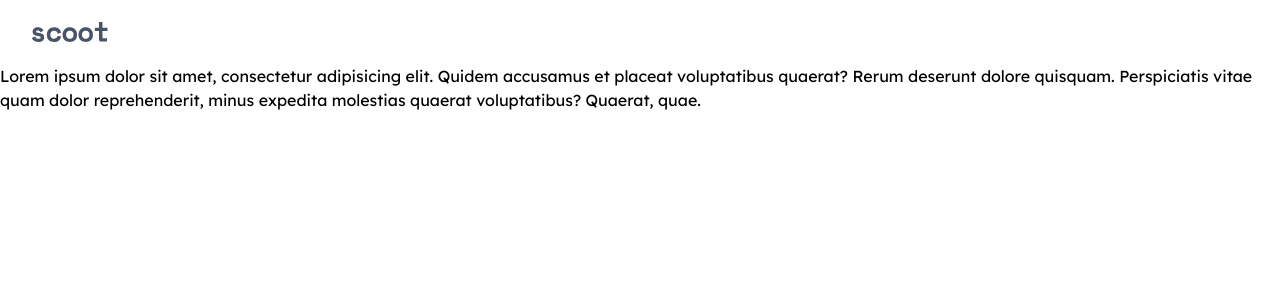
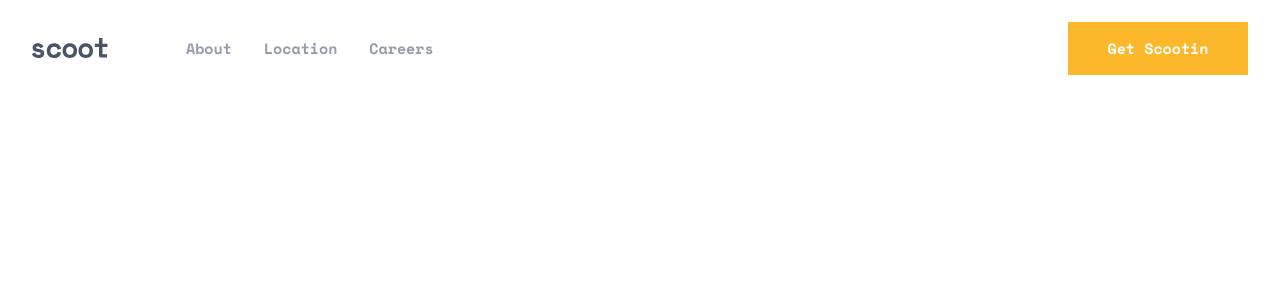
Before and after one commit to unaygney/scoot-multi-page-website, a Next.js app: page / in a window 1280 px wide. Shown: the top 300 px of the page. Built offline with nearby package versions, Linux system fonts and the light colour scheme.

Commit message:
navbar styles is done for all devices screen

```diff
--- a/app/globals.css
+++ b/app/globals.css
@@ -60,4 +60,8 @@ p {
     font-weight: 700;
     line-height: 25px; /* 138.889% */
   }
+
+  .link:hover {
+    color: #fcb72b;
+  }
 }
--- a/components/Navbar/index.jsx
+++ b/components/Navbar/index.jsx
@@ -18,8 +18,8 @@ function Navbar() {
   }, [isOpen]);
 
   return (
-    <header className="w-full h-16">
-      <div className="w-full h-full flex items-center gap-[78px] px-8  ">
+    <header className="w-full h-16 md:h-24">
+      <div className="w-full h-full container mx-auto  flex items-center gap-[78px] px-8 md:justify-between  ">
         <div className="md:hidden">
           <Hamburger
             size={20}
@@ -29,12 +29,10 @@ function Navbar() {
           />
         </div>
 
-        <Link className="" href={"/"}>
+        <Link href={"/"}>
           <Logo />
         </Link>
-      </div>
 
-      {/* Mobile Bar */}
         <div
           className={clsx(
             "fixed top-16 bottom-0 left-0  right-0 z-10  text-light-grey flex md:hidden "
@@ -62,6 +60,25 @@ function Navbar() {
             className={clsx("bg-black opacity-50  ", { "flex-1 ": isOpen })}
           ></div>
         </div>
+
+        {/* Desktop Bar */}
+        <div className="hidden md:flex justify-between flex-1 ">
+          <nav className="flex items-center gap-8 ">
+            {LINKS.map((link) => (
+              <Link
+                className="link text-dim-grey text-[15px]"
+                href={link.path}
+                key={link.id}
+              >
+                {link.title}
+              </Link>
+            ))}
+          </nav>
+          <Button title="Get Scootin" type="button" />
+        </div>
+      </div>
+
+      {/* Mobile Bar */}
     </header>
   );
 }
--- a/containers/home-container/index.jsx
+++ b/containers/home-container/index.jsx
@@ -3,10 +3,10 @@ import React from "react";
 function HomeContainer() {
   return (
     <main>
-      Lorem ipsum dolor sit amet, consectetur adipisicing elit. Quidem accusamus
+      {/* Lorem ipsum dolor sit amet, consectetur adipisicing elit. Quidem accusamus
       et placeat voluptatibus quaerat? Rerum deserunt dolore quisquam.
       Perspiciatis vitae quam dolor reprehenderit, minus expedita molestias
-      quaerat voluptatibus? Quaerat, quae.
+      quaerat voluptatibus? Quaerat, quae. */}
     </main>
   );
 }
```
Lines whose indentation alone changed are shown as unchanged.
